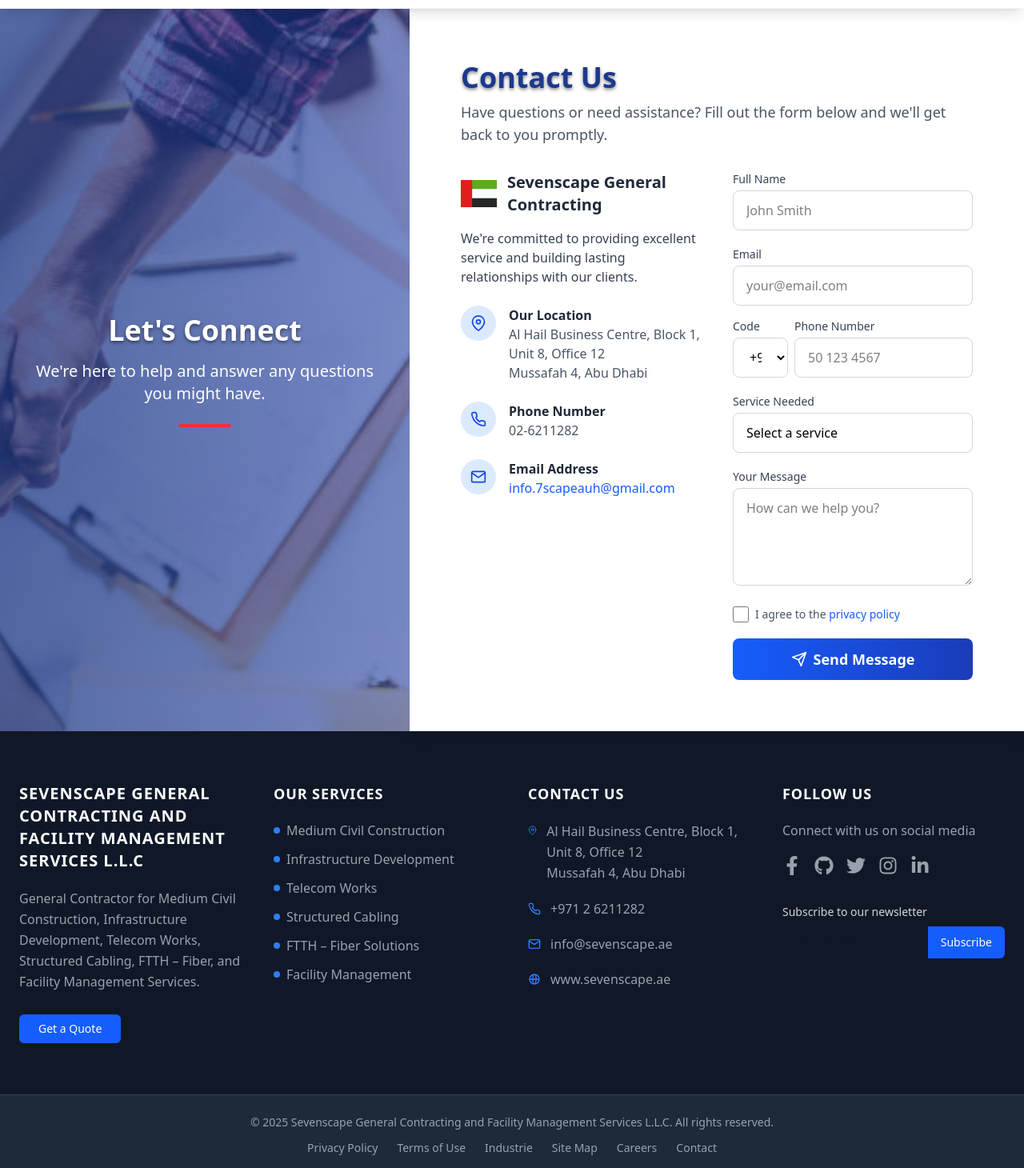
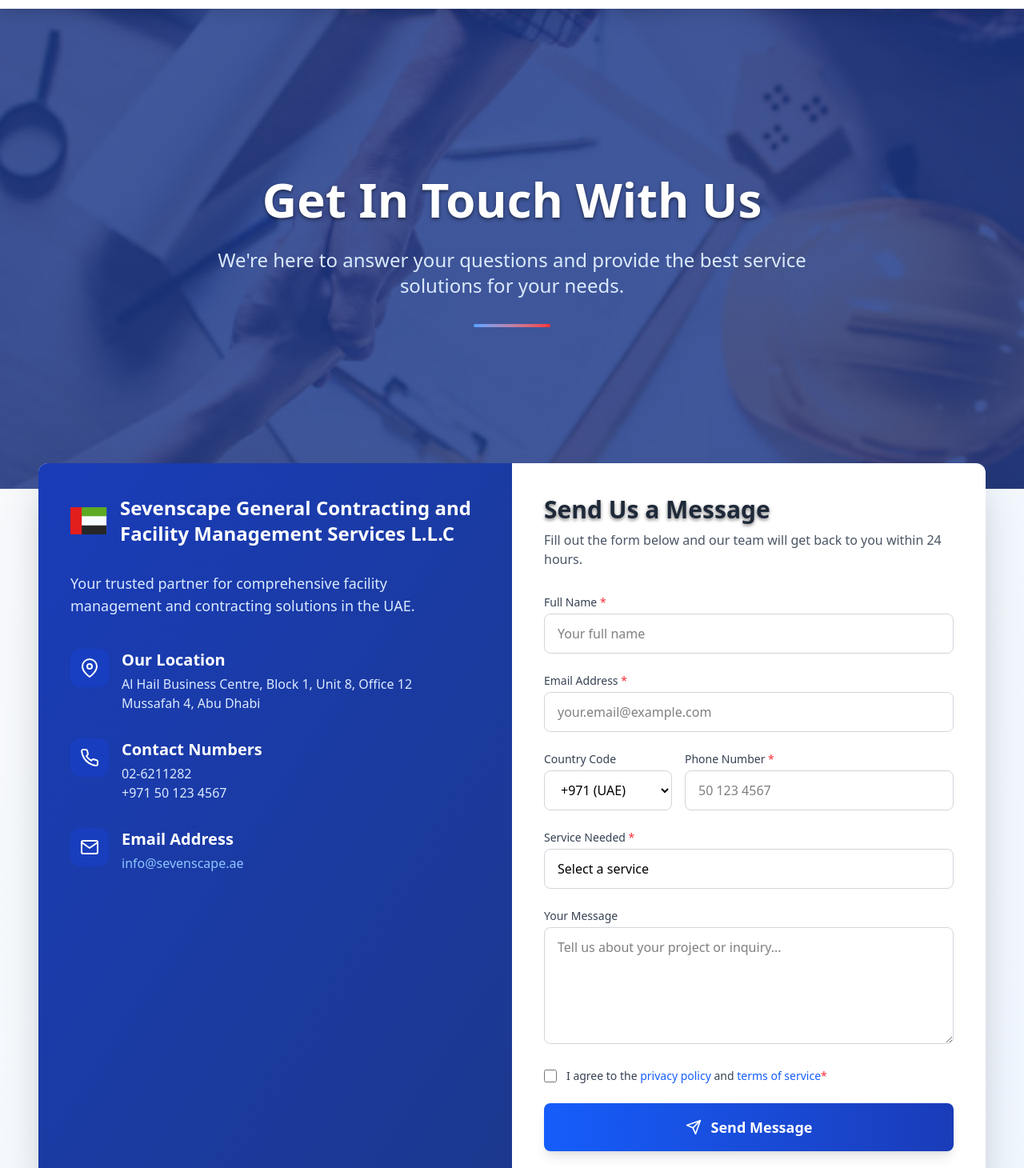
Before and after one commit to farhanparru/SevenscapeGeneralContracting-LLC, a React (Vite) app: page /Contact in a window 1280 px wide. Shown: the part 70-1530 px from the top of the page at 80% size. Built offline with nearby package versions, Linux system fonts and the light colour scheme.

Commit message:
change desigen contact us

```diff
--- a/package.json
+++ b/package.json
@@ -14,6 +14,7 @@
     "@tailwindcss/vite": "^4.1.4",
     "aos": "^2.3.4",
     "axios": "^1.9.0",
+    "country-flag-icons": "^1.5.19",
     "framer-motion": "^12.9.2",
     "lucide-react": "^0.503.0",
     "react": "^19.0.0",
--- a/src/Components/ContactUs.jsx
+++ b/src/Components/ContactUs.jsx
@@ -2,10 +2,11 @@
 import uaeFlag from "../assets/logoImages/image.png";
 import contactBanner from "../assets/Images/istockphoto-1194098130-612x612.png";
 import { motion } from "framer-motion";
-import axios  from "axios";
+import axios from "axios";
 import { toast } from "react-toastify";
 import "react-toastify/dist/ReactToastify.css";
-import { FiMail, FiPhone, FiMapPin, FiSend } from "react-icons/fi";
+import { FiMail, FiPhone, FiMapPin, FiSend, FiCheck } from "react-icons/fi";
+import { FaBuilding, FaTools, FaClipboardCheck } from "react-icons/fa";
 
 const ContactUs = () => {
   const [formData, setFormData] = useState({
@@ -59,7 +60,7 @@
           countryCode: formData.phone.countryCode,
           number: formData.phone.number,
         },
-        serviceNeeded: formData.serviceNeeded.toLowerCase(), // Ensure lowercase to match enum
+        serviceNeeded: formData.serviceNeeded.toLowerCase(),
         message: formData.message,
       };
 
@@ -75,7 +76,6 @@
 
       if (response.status === 200 || response.status === 201) {
         toast.success("Message sent successfully! We will contact you soon.");
-        // Reset form
         setFormData({
           fullName: "",
           email: "",
@@ -92,10 +92,8 @@
       }
     } catch (error) {
       console.error("Error submitting form:", error);
-
       let errorMessage = "Failed to send message. Please try again later.";
       if (error.response) {
-        // Server responded with a status code outside 2xx range
         if (error.response.data && error.response.data.message) {
           errorMessage = error.response.data.message;
         } else if (error.response.status === 400) {
@@ -104,10 +102,8 @@
           errorMessage = "Server error. Please try again later.";
         }
       } else if (error.request) {
-        // Request was made but no response received
         errorMessage = "Network error. Please check your connection.";
       }
-
       toast.error(errorMessage);
     } finally {
       setIsSubmitting(false);
@@ -145,139 +141,160 @@
     visible: { opacity: 1, transition: { duration: 0.8 } },
   };
 
+  const serviceOptions = [
+    {
+      value: "facility management",
+      label: "Facility Management",
+      icon: <FaBuilding className="text-blue-500 text-xl" />,
+    },
+    {
+      value: "general contracting",
+      label: "General Contracting",
+      icon: <FaTools className="text-blue-500 text-xl" />,
+    },
+    {
+      value: "maintenance services",
+      label: "Maintenance Services",
+      icon: <FaClipboardCheck className="text-blue-500 text-xl" />,
+    },
+    {
+      value: "others",
+      label: "Other Services",
+      icon: <FiCheck className="text-blue-500 text-xl" />,
+    },
+  ];
+
   return (
-    <div className="flex flex-col lg:flex-row min-h-screen bg-gray-50">
-      {/* Left Side - Banner Image with Overlay */}
+    <div className="flex flex-col min-h-screen bg-gradient-to-br from-gray-50 to-blue-50">
+      {/* Hero Section */}
       <motion.div
-        className="lg:w-2/5 w-full h-64 lg:h-auto relative"
+        className="relative w-full h-96 lg:h-screen lg:max-h-[600px] overflow-hidden"
         initial="hidden"
         animate="visible"
         variants={fadeIn}
       >
+        <div className="absolute inset-0 bg-blue-900/80 z-10 flex items-center justify-center">
+          <div className="container mx-auto px-6 lg:px-12 text-center">
+            <motion.h1
+              className="text-4xl md:text-5xl lg:text-6xl font-bold text-white mb-6"
+              initial={{ opacity: 0, y: -20 }}
+              animate={{ opacity: 1, y: 0 }}
+              transition={{ duration: 0.6 }}
+            >
+              Get In Touch With Us
+            </motion.h1>
+            <motion.p
+              className="text-xl md:text-2xl text-blue-100 max-w-3xl mx-auto mb-8"
+              initial={{ opacity: 0 }}
+              animate={{ opacity: 1 }}
+              transition={{ delay: 0.3, duration: 0.6 }}
+            >
+              We're here to answer your questions and provide the best service solutions for your needs.
+            </motion.p>
+            <motion.div
+              className="flex justify-center"
+              initial={{ opacity: 0 }}
+              animate={{ opacity: 1 }}
+              transition={{ delay: 0.6 }}
+            >
+              <div className="w-24 h-1 bg-gradient-to-r from-blue-400 to-red-500 rounded-full"></div>
+            </motion.div>
+          </div>
+        </div>
         <img
           src={contactBanner}
-          alt="Contact Visual"
-          className="w-full h-full object-cover"
+          alt="Construction site"
+          className="w-full h-full object-cover object-center"
         />
-        <div className="absolute inset-0 bg-gradient-to-r from-blue-900/70 to-blue-800/50 flex items-center justify-center">
-          <motion.div
-            className="text-white p-8 text-center"
-            initial={{ opacity: 0, y: 20 }}
-            animate={{ opacity: 1, y: 0 }}
-            transition={{ delay: 0.4 }}
-          >
-            <h2 className="text-3xl md:text-4xl font-bold mb-4">
-              Let's Connect
-            </h2>
-            <p className="text-lg md:text-xl mb-6">
-              We're here to help and answer any questions you might have.
-            </p>
-            <div className="flex justify-center">
-              <div className="w-16 h-1 bg-red-500"></div>
-            </div>
-          </motion.div>
-        </div>
       </motion.div>
 
-      {/* Right Side - Contact Form and Info */}
+      {/* Main Content */}
+      <div className="container mx-auto px-6 lg:px-12 py-16 -mt-16 lg:-mt-24 relative z-20">
         <motion.div
-        className="lg:w-3/5 w-full p-8 md:p-12 lg:p-16 bg-white shadow-lg"
+          className="bg-white rounded-xl shadow-2xl overflow-hidden"
           initial="hidden"
           animate="visible"
           variants={containerVariants}
         >
-        {/* Header */}
+          <div className="grid lg:grid-cols-2">
+            {/* Contact Information */}
+            <div className="bg-gradient-to-br from-blue-800 to-blue-900 p-10 text-white">
               <motion.div variants={itemVariants}>
-          <motion.h1
-            className="text-4xl font-bold text-blue-900 mb-2"
-            whileHover={{ x: 5 }}
-          >
-            Contact Us
-          </motion.h1>
-          <motion.p
-            className="text-gray-600 mb-8 text-lg"
-            initial={{ opacity: 0 }}
-            animate={{ opacity: 1 }}
-            transition={{ delay: 0.3 }}
-          >
-            Have questions or need assistance? Fill out the form below and we'll
-            get back to you promptly.
-          </motion.p>
-        </motion.div>
-
-        <div className="grid md:grid-cols-2 gap-10">
-          {/* Contact Info */}
-          <motion.div className="space-y-6" variants={containerVariants}>
-            <motion.div variants={itemVariants}>
-              <div className="flex items-center mb-4">
+                <div className="flex items-center mb-8">
                   <motion.img
                     src={uaeFlag}
                     alt="UAE Flag"
-                  className="w-12 h-auto mr-3"
+                    className="w-16 h-auto mr-4"
                     whileHover={{ rotate: [0, 5, -5, 0] }}
                   />
-                <h3 className="text-xl font-bold text-gray-800">
-                  Sevenscape General Contracting
-                </h3>
+                  <h2 className="text-2xl font-bold">
+                    Sevenscape General Contracting and Facility Management Services L.L.C
+                  </h2>
                 </div>
-              <p className="text-gray-700 mb-6">
-                We're committed to providing excellent service and building
-                lasting relationships with our clients.
+                <p className="text-blue-100 mb-10 text-lg">
+                  Your trusted partner for comprehensive facility management and contracting solutions in the UAE.
                 </p>
               </motion.div>
 
+              <div className="space-y-8">
                 <motion.div className="flex items-start" variants={itemVariants}>
-              <div className="bg-blue-100 p-3 rounded-full mr-4">
-                <FiMapPin className="text-blue-700 text-xl" />
+                  <div className="bg-blue-700/30 p-3 rounded-xl mr-4">
+                    <FiMapPin className="text-white text-2xl" />
                   </div>
                   <div>
-                <h4 className="font-semibold text-gray-800">Our Location</h4>
-                <p className="text-gray-600">
+                    <h3 className="font-bold text-xl mb-1">Our Location</h3>
+                    <p className="text-blue-100">
                       Al Hail Business Centre, Block 1, Unit 8, Office 12
                     </p>
-                <p className="text-gray-600">Mussafah 4, Abu Dhabi</p>
+                    <p className="text-blue-100">Mussafah 4, Abu Dhabi</p>
                   </div>
                 </motion.div>
 
                 <motion.div className="flex items-start" variants={itemVariants}>
-              <div className="bg-blue-100 p-3 rounded-full mr-4">
-                <FiPhone className="text-blue-700 text-xl" />
+                  <div className="bg-blue-700/30 p-3 rounded-xl mr-4">
+                    <FiPhone className="text-white text-2xl" />
                   </div>
                   <div>
-                <h4 className="font-semibold text-gray-800">Phone Number</h4>
-                <p className="text-gray-600">02-6211282</p>
+                    <h3 className="font-bold text-xl mb-1">Contact Numbers</h3>
+                    <p className="text-blue-100">02-6211282</p>
+                    <p className="text-blue-100">+971 50 123 4567</p>
                   </div>
                 </motion.div>
 
                 <motion.div className="flex items-start" variants={itemVariants}>
-              <div className="bg-blue-100 p-3 rounded-full mr-4">
-                <FiMail className="text-blue-700 text-xl" />
+                  <div className="bg-blue-700/30 p-3 rounded-xl mr-4">
+                    <FiMail className="text-white text-2xl" />
                   </div>
                   <div>
-                <h4 className="font-semibold text-gray-800">Email Address</h4>
+                    <h3 className="font-bold text-xl mb-1">Email Address</h3>
                     <a
-                  href="mailto:info.7scapeauh@gmail.com"
-                  className="text-blue-600 hover:underline"
+                      href="mailto:info@sevenscape.ae"
+                      className="text-blue-300 hover:text-white transition-colors"
                     >
-                  info.7scapeauh@gmail.com
+                      info@sevenscape.ae
                     </a>
                   </div>
                 </motion.div>
+              </div>
+            </div>
+
+            {/* Contact Form */}
+            <div className="p-10">
+              <motion.div variants={itemVariants}>
+                <h2 className="text-3xl font-bold text-gray-800 mb-2">Send Us a Message</h2>
+                <p className="text-gray-600 mb-8">
+                  Fill out the form below and our team will get back to you within 24 hours.
+                </p>
               </motion.div>
 
-          {/* Contact Form */}
-          <motion.div variants={itemVariants}>
               <motion.form
-              className="space-y-5"
+                className="space-y-6"
+                onSubmit={handleSubmit}
                 variants={containerVariants}
-              onSubmit={handleSubmit}
               >
                 <motion.div variants={itemVariants}>
-                <label
-                  htmlFor="fullName"
-                  className="block text-sm font-medium text-gray-700 mb-1"
-                >
-                  Full Name
+                  <label htmlFor="fullName" className="block text-sm font-medium text-gray-700 mb-1">
+                    Full Name <span className="text-red-500">*</span>
                   </label>
                   <input
                     type="text"
@@ -285,18 +302,15 @@
                     name="fullName"
                     value={formData.fullName}
                     onChange={handleChange}
-                  placeholder="John Smith"
+                    placeholder="Your full name"
                     className="w-full px-4 py-3 border border-gray-300 rounded-lg focus:ring-2 focus:ring-blue-500 focus:border-transparent transition-all"
                     required
                   />
                 </motion.div>
-              <div className="grid grid-cols-1 gap-4">
+
                 <motion.div variants={itemVariants}>
-                  <label
-                    htmlFor="email"
-                    className="block text-sm font-medium text-gray-700 mb-1"
-                  >
-                    Email
+                  <label htmlFor="email" className="block text-sm font-medium text-gray-700 mb-1">
+                    Email Address <span className="text-red-500">*</span>
                   </label>
                   <input
                     type="email"
@@ -304,19 +318,16 @@
                     name="email"
                     value={formData.email}
                     onChange={handleChange}
-                    placeholder="your@email.com"
+                    placeholder="your.email@example.com"
                     className="w-full px-4 py-3 border border-gray-300 rounded-lg focus:ring-2 focus:ring-blue-500 focus:border-transparent transition-all"
                     required
                   />
                 </motion.div>
 
-                <div className="grid grid-cols-12 gap-2">
-                  <div className="col-span-3">
-                    <label
-                      htmlFor="countryCode"
-                      className="block text-sm font-medium text-gray-700 mb-1"
-                    >
-                      Code
+                <motion.div className="grid grid-cols-12 gap-4" variants={itemVariants}>
+                  <div className="col-span-4">
+                    <label htmlFor="countryCode" className="block text-sm font-medium text-gray-700 mb-1">
+                      Country Code
                     </label>
                     <select
                       id="countryCode"
@@ -335,12 +346,9 @@
                       <option value="+91">+91 (India)</option>
                     </select>
                   </div>
-                  <div className="col-span-9">
-                    <label
-                      htmlFor="number"
-                      className="block text-sm font-medium text-gray-700 mb-1"
-                    >
-                      Phone Number
+                  <div className="col-span-8">
+                    <label htmlFor="number" className="block text-sm font-medium text-gray-700 mb-1">
+                      Phone Number <span className="text-red-500">*</span>
                     </label>
                     <input
                       type="tel"
@@ -355,14 +363,11 @@
                       required
                     />
                   </div>
-                </div>
-              </div>
+                </motion.div>
+
                 <motion.div variants={itemVariants}>
-                <label
-                  htmlFor="serviceNeeded"
-                  className="block text-sm font-medium text-gray-700 mb-1"
-                >
-                  Service Needed
+                  <label htmlFor="serviceNeeded" className="block text-sm font-medium text-gray-700 mb-1">
+                    Service Needed <span className="text-red-500">*</span>
                   </label>
                   <select
                     id="serviceNeeded"
@@ -373,23 +378,16 @@
                     required
                   >
                     <option value="">Select a service</option>
-                  <option value="facility management">
-                    Facility Management
+                    {serviceOptions.map((service) => (
+                      <option key={service.value} value={service.value}>
+                        {service.label}
                       </option>
-                  <option value="general contracting">
-                    General Contracting
-                  </option>
-                  <option value="maintenance services">
-                    Maintenance Services
-                  </option>
-                  <option value="others">Other</option>
+                    ))}
                   </select>
                 </motion.div>
+
                 <motion.div variants={itemVariants}>
-                <label
-                  htmlFor="message"
-                  className="block text-sm font-medium text-gray-700 mb-1"
-                >
+                  <label htmlFor="message" className="block text-sm font-medium text-gray-700 mb-1">
                     Your Message
                   </label>
                   <textarea
@@ -397,13 +395,15 @@
                     name="message"
                     value={formData.message}
                     onChange={handleChange}
-                  rows="4"
-                  placeholder="How can we help you?"
+                    rows="5"
+                    placeholder="Tell us about your project or inquiry..."
                     className="w-full px-4 py-3 border border-gray-300 rounded-lg focus:ring-2 focus:ring-blue-500 focus:border-transparent transition-all"
                     maxLength="1000"
                   ></textarea>
                 </motion.div>
-              <motion.div className="flex items-center" variants={itemVariants}>
+
+                <motion.div className="flex items-start" variants={itemVariants}>
+                  <div className="flex items-center h-5">
                     <input
                       type="checkbox"
                       id="agree"
@@ -412,29 +412,32 @@
                       onChange={(e) =>
                         setFormData({ ...formData, agree: e.target.checked })
                       }
-                  className="h-5 w-5 text-blue-600 rounded focus:ring-blue-500"
+                      className="h-4 w-4 text-blue-600 rounded focus:ring-blue-500"
                       required
                     />
-                <label htmlFor="agree" className="ml-2 text-sm text-gray-600">
+                  </div>
+                  <div className="ml-3 text-sm">
+                    <label htmlFor="agree" className="text-gray-700">
                       I agree to the{" "}
-                  <a href="#" className="text-blue-600 hover:underline">
+                      <a href="#" className="text-blue-600 hover:underline font-medium">
                         privacy policy
+                      </a>{" "}
+                      and{" "}
+                      <a href="#" className="text-blue-600 hover:underline font-medium">
+                        terms of service
                       </a>
+                      <span className="text-red-500">*</span>
                     </label>
+                  </div>
                 </motion.div>
-              <motion.button
+
+                <motion.div variants={itemVariants}>
+                  <button
                     type="submit"
-                className={`w-full bg-gradient-to-r from-blue-600 to-blue-800 text-white px-6 py-3 rounded-lg font-semibold text-lg flex items-center justify-center space-x-2 hover:from-blue-700 hover:to-blue-900 transition-all ${
+                    disabled={!formData.agree || isSubmitting}
+                    className={`w-full bg-gradient-to-r from-blue-600 to-blue-800 text-white px-6 py-4 rounded-lg font-semibold text-lg flex items-center justify-center space-x-3 hover:from-blue-700 hover:to-blue-900 transition-all shadow-lg ${
                       isSubmitting ? "opacity-70 cursor-not-allowed" : ""
                     }`}
-                whileHover={{
-                  scale: isSubmitting ? 1 : 1.02,
-                  boxShadow: isSubmitting
-                    ? "none"
-                    : "0 10px 20px rgba(59, 130, 246, 0.25)",
-                }}
-                whileTap={{ scale: isSubmitting ? 1 : 0.98 }}
-                disabled={!formData.agree || isSubmitting}
                   >
                     {isSubmitting ? (
                       <>
@@ -458,7 +461,7 @@
                             d="M4 12a8 8 0 018-8V0C5.373 0 0 5.373 0 12h4zm2 5.291A7.962 7.962 0 014 12H0c0 3.042 1.135 5.824 3 7.938l3-2.647z"
                           ></path>
                         </svg>
-                    <span>Sending...</span>
+                        <span>Processing...</span>
                       </>
                     ) : (
                       <>
@@ -466,11 +469,38 @@
                         <span>Send Message</span>
                       </>
                     )}
-              </motion.button>
+                  </button>
+                </motion.div>
               </motion.form>
+            </div>
+          </div>
+        </motion.div>
+
+        {/* Services Highlights */}
+        <motion.div
+          className="mt-20 grid md:grid-cols-2 lg:grid-cols-4 gap-8"
+          initial="hidden"
+          animate="visible"
+          variants={containerVariants}
+        >
+          {serviceOptions.map((service, index) => (
+            <motion.div
+              key={service.value}
+              className="bg-white p-8 rounded-xl shadow-lg border-t-4 border-blue-500 hover:shadow-xl transition-shadow"
+              variants={itemVariants}
+              whileHover={{ y: -5 }}
+            >
+              <div className="bg-blue-100 w-14 h-14 rounded-full flex items-center justify-center mb-5">
+                {service.icon}
+              </div>
+              <h3 className="text-xl font-bold text-gray-800 mb-3">{service.label}</h3>
+              <p className="text-gray-600">
+                Professional {service.label.toLowerCase()} solutions tailored to your specific requirements.
+              </p>
+            </motion.div>
+          ))}
         </motion.div>
       </div>
-      </motion.div>
     </div>
   );
 };
```
Also changed, not shown: 1 other file (tests, documents, lock files or other folders). Lines whose indentation alone changed are shown as unchanged.
